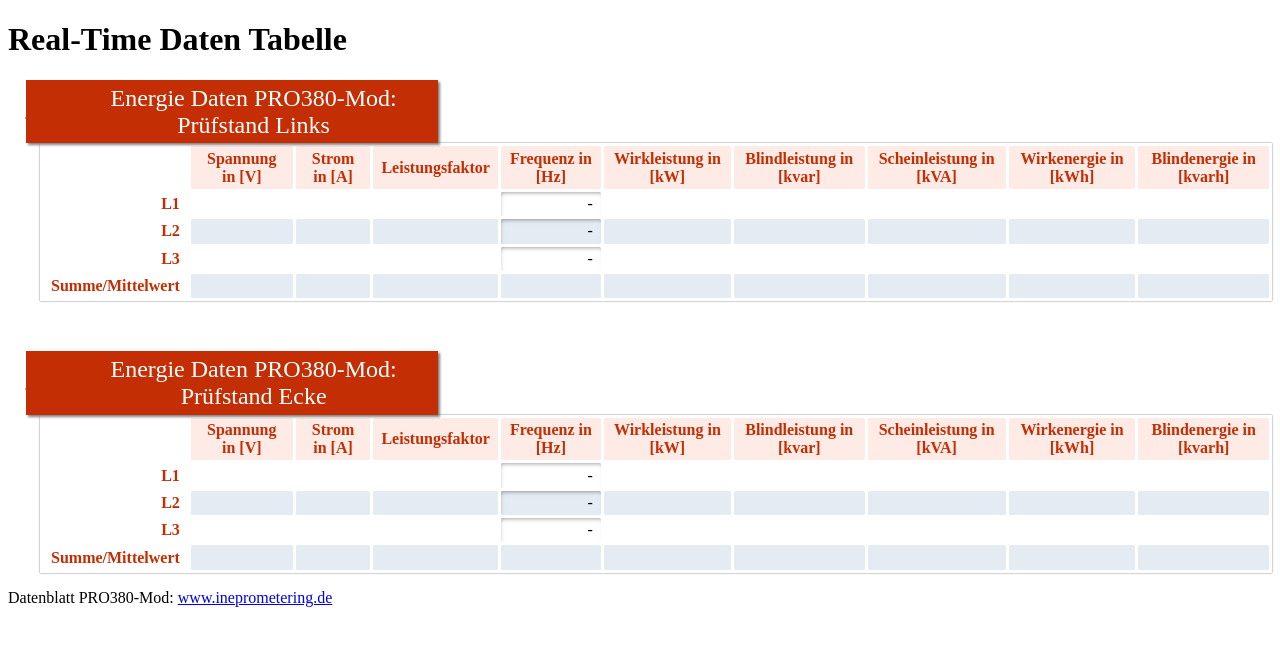
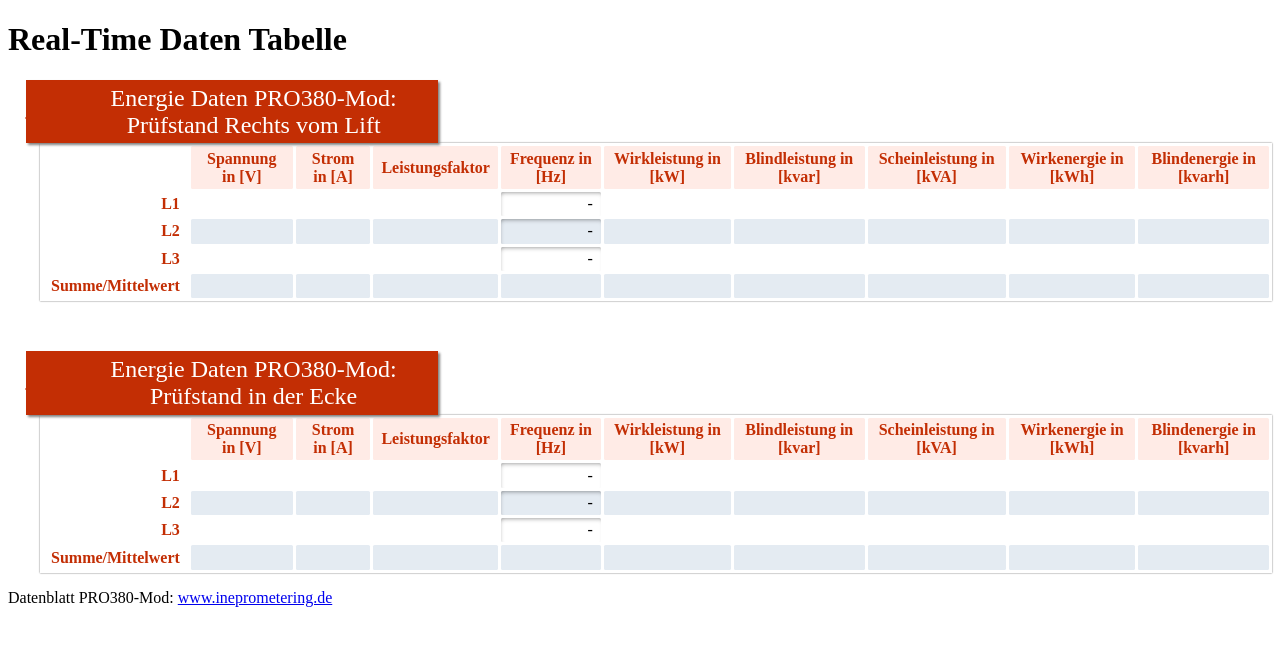
Before and after one commit to Hans345/CAS-Projektarbeit, a Django app: template testApplication/integers/templates/index.html in a window 1280 px wide. Shown: the top 646 px of the page. Run offline with Django 3.2, Linux system fonts and the light colour scheme; the template is opened without the code that fills it, so the values that code supplies are empty; parts of the project's set-up code (start-up, migrations or seed data) failed here and were passed over.

```diff
--- a/testApplication/integers/templates/index.html
+++ b/testApplication/integers/templates/index.html
@@ -10,7 +10,7 @@
 <!--- Data Table -->
 <h1>Real-Time Daten Tabelle</h1>
 <table>
-	<caption>Energie Daten PRO380-Mod: Prüfstand Links</caption>
+	<caption>Energie Daten PRO380-Mod: Prüfstand Rechts vom Lift</caption>
 	<thead>
 		<tr>
 			<td rowspan="2"></td>
@@ -80,7 +80,7 @@
     <br>
 </p>
 <table>
-	<caption>Energie Daten PRO380-Mod: Prüfstand Ecke</caption>
+	<caption>Energie Daten PRO380-Mod: Prüfstand in der Ecke</caption>
 	<thead>
 		<tr>
 			<td rowspan="2"></td>
```
